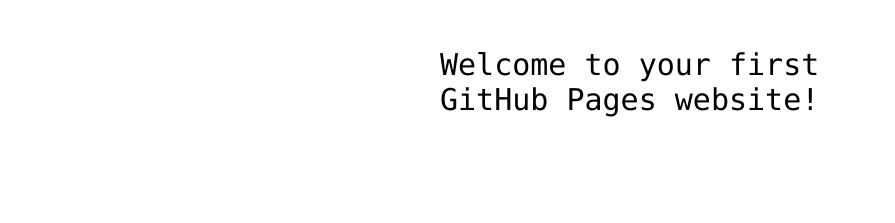
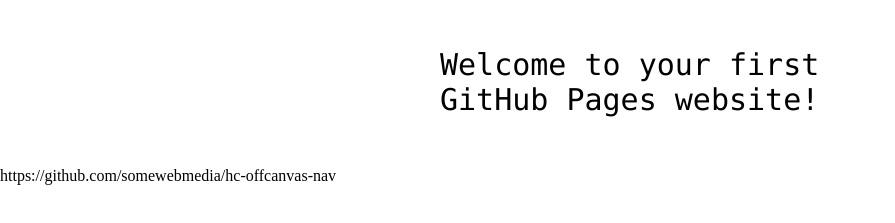
Before and after one commit to mata02/hello-world, a plain HTML site: page index.html in a window 1280 px wide. Shown: the part 341-564 px from the top of the page, without its empty margins (0-895 px from the left). Drawn offline with Linux system fonts and the light colour scheme.

Commit message:
Update index.html

```diff
--- a/index.html
+++ b/index.html
@@ -13,6 +13,6 @@
 
 <!-- Change this code here by copy and pasting your template on line 15 -->
 <p>Welcome to your first GitHub Pages website!</p>
-
+https://github.com/somewebmedia/hc-offcanvas-nav
 </body>
 </html>
```
